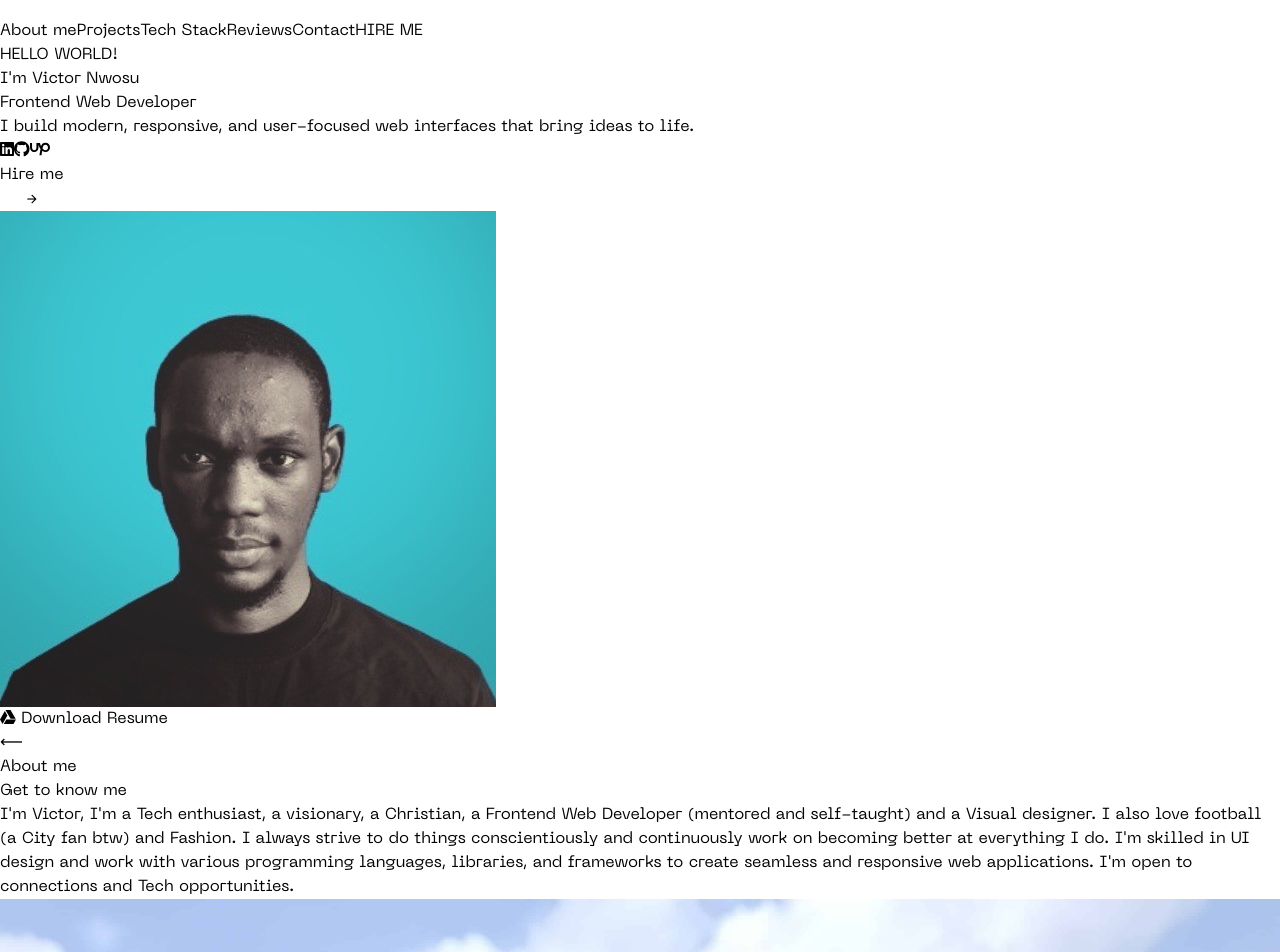
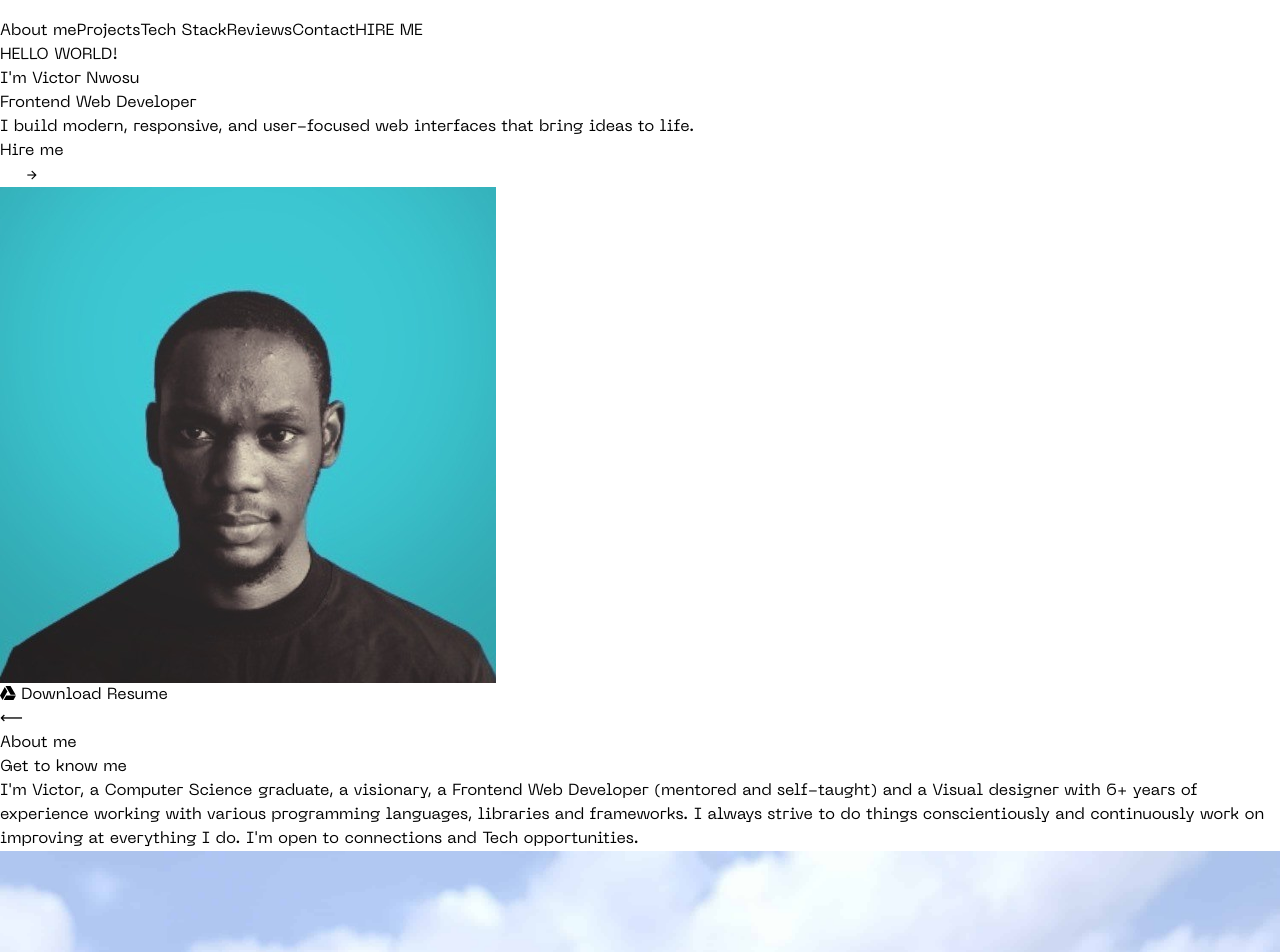
Before and after one commit to victorNwosu-Edusive/victornwosu, a React (Vite) app: page / in a window 1280 px wide. Shown: the part 660-1612 px from the top of the page. Built offline with nearby package versions, Linux system fonts and the light colour scheme.

Commit message:
small changes to enhance experience

```diff
--- a/src/App.jsx
+++ b/src/App.jsx
@@ -34,12 +34,8 @@ function App() {
         <p className='text-[16px] font-bold md:text-2xl lg:text-2xl'>Frontend Web Developer</p>
         <p className='text-[15px] mt-5 mb-8'>I build modern, responsive, and user-focused web
           interfaces that bring ideas to life.</p>
-        <div className='flex gap-3'>
-        <FontAwesomeIcon icon={faLinkedin} className="text-white text-xl" />
-        <FontAwesomeIcon icon={faGithub} className="text-white text-xl" />
-        <FontAwesomeIcon icon={faUpwork} className="text-white text-xl" />
-        </div>
-        <button className='px-7 text-[12px] font-[500] py-1 border-[1px] bg-transparent border-slate-600 rounded-md mt-8 hover:text-[#48daf7] duration-300 flex gap-3 hover:gap-5'>Hire me <p>&#8594;</p> </button>
+
+        <button className='px-7 text-[13px] font-[500] py-1 border-[1px] bg-transparent border-slate-600 rounded-md mt-8 hover:text-[#48daf7] duration-300 flex gap-3 hover:gap-5'>Hire me <p>&#8594;</p> </button>
         </div>
 
         <div>
@@ -63,11 +59,9 @@ function App() {
             <h1 className='text-2xl md:text-4xl lg:text-4xl font-bold'>About me</h1>
             <p className='text-base text-slate-300'>Get to know me</p>
               <p className='text-[14px] mt-5'>
-              I'm Victor, I'm a Tech enthusiast, a visionary, a Christian, a Frontend
-              Web Developer (mentored and self-taught) and a Visual designer. I also love football (a City fan btw) and Fashion. I always strive to do things conscientiously and
-              continuously work on becoming better at everything I do. I'm skilled in UI design and work with various programming languages,
-              libraries, and frameworks to create seamless and responsive web applications. I'm open to connections
-              and Tech opportunities.
+              I'm Victor, a Computer Science graduate, a visionary, a Frontend
+              Web Developer (mentored and self-taught) and a Visual designer with 6+ years of experience working with various programming languages, libraries and frameworks. I always strive to do things conscientiously and
+              continuously work on improving at everything I do. I'm open to connections and Tech opportunities.
               </p>
 
                 {/*<h1 className='font-bold mt-6 mb-2'>Interests:</h1>
@@ -261,25 +255,18 @@ function App() {
         <footer id='contact' className='bg-[#050e1b] p-11 text-center'>
           <h1 className='text-3xl font-bold mb-6'><span className='italic'>Connect</span> with me</h1>
           <div className='grid grid-cols-1 md:flex lg:flex md:justify-center lg:justify-center gap-3 mb-12'>
-            <div className='flex gap-3 items-center'>
-          <FontAwesomeIcon icon={faEnvelope} className="text-white text-xl" /> <p className='text-sm'>nwosuuvictor@gmail.com</p>
-            </div>
-
-            <div className='flex gap-3 items-center'>
-          <FontAwesomeIcon icon={faXTwitter} className="text-white text-xl" /> <p className='text-sm'>@only_one_victor</p>
-            </div>
-
-            <div className='flex gap-3 items-center'>
-          <FontAwesomeIcon icon={faLinkedin} className="text-white text-xl" /> <p className='text-sm'>victor-nwosu</p>
-            </div>
-
-            <div className='flex gap-3 items-center'>
-          <FontAwesomeIcon icon={faInstagram} className="text-white text-xl" /> <p className='text-sm'>@nwosuuvictor</p>
-            </div>
-
+            <div className='flex border-[1px] border-slate-900 p-2 gap-3 items-center justify-center'>
+          <FontAwesomeIcon icon={faEnvelope} className="text-white text-xl" />
+          <FontAwesomeIcon icon={faXTwitter} className="text-white text-xl" />
+          <FontAwesomeIcon icon={faLinkedin} className="text-white text-xl" />
+          <FontAwesomeIcon icon={faInstagram} className="text-white text-xl" />
+          </div>
           </div>
 
-          <p className='text-[12px] text-center'>Developed by Victor-Nwosu</p>
+          <div className='flex justify-between'>
+          <p className='text-[12px]'>Developed by Victor-Nwosu</p>
+          <p className='text-[12px]'> © {new Date().getFullYear()}</p>
+          </div>
         </footer>
 
 
```
